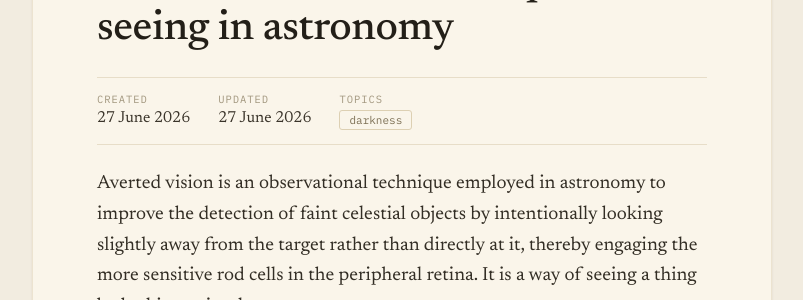
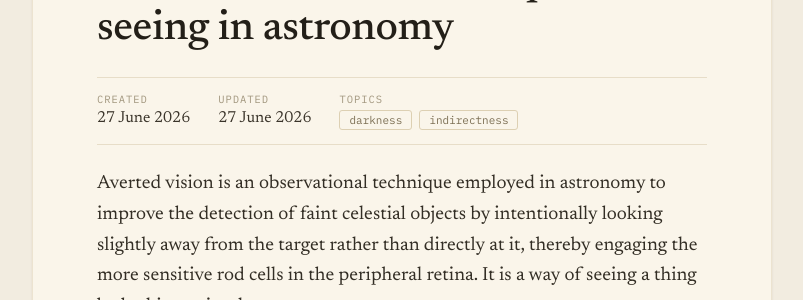
Before and after one commit to lauramoorewrites-del/treasury, a Jekyll site: the page built from _pages/averted-vision.md, in a window 1280 px wide. Shown: the part 170-470 px from the top of the page, without its empty margins (238-1041 px from the left). Built offline with Jekyll 4.4.1, drawn with Linux system fonts in a browser that asks for light colours.

Commit message:
Tag averted vision with indirectness topic
Co-Authored-By: Claude Opus 4.6 (1M context) <noreply@anthropic.com>

```diff
--- a/_pages/averted-vision.md
+++ b/_pages/averted-vision.md
@@ -3,7 +3,7 @@ layout: default
 title: "Averted vision, a technique for seeing in astronomy"
 created: "27 June 2026"
 updated: "27 June 2026"
-topics: [darkness]
+topics: [darkness, indirectness]
 ---
 
 Averted vision is an observational technique employed in astronomy to improve the detection of faint celestial objects by intentionally looking slightly away from the target rather than directly at it, thereby engaging the more sensitive rod cells in the peripheral retina. It is a way of seeing a thing by looking at it askance.
```
Also changed, not shown: topics/indirectness.md (+3 -0 lines).
